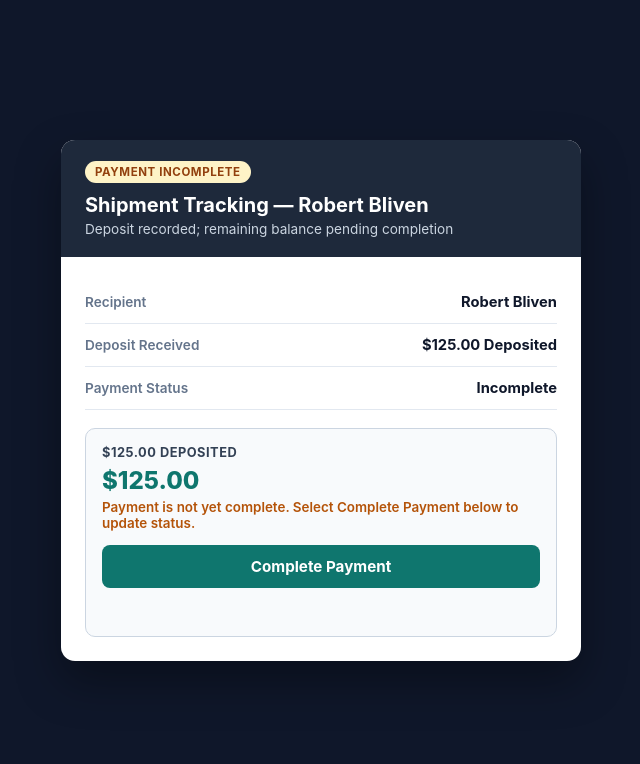
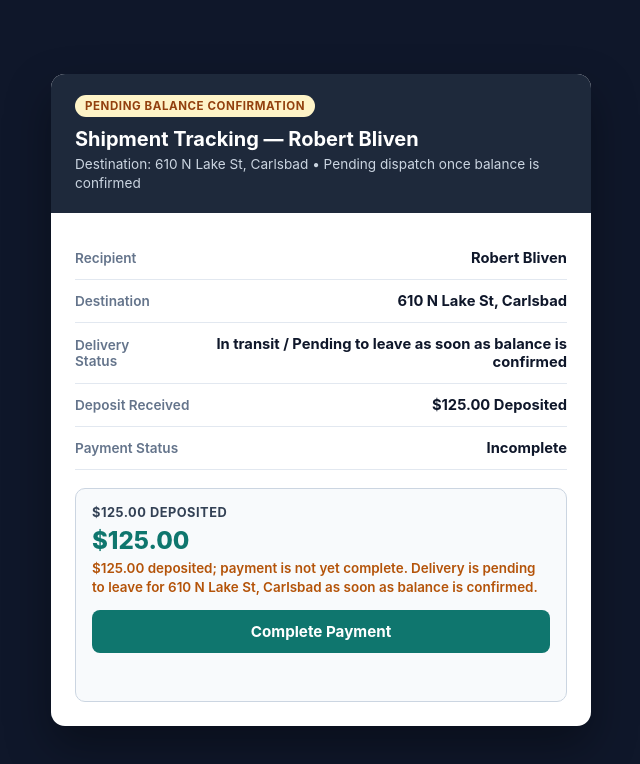
Before and after one commit to tracking-code/shipment-status, a plain HTML site: page index.html in a window 1280 px wide. Shown: the whole page, without its empty margins (319-959 px from the left). Drawn offline with Linux system fonts and the light colour scheme.

Commit message:
Update index.html

```diff
--- a/index.html
+++ b/index.html
@@ -24,7 +24,7 @@
 
     .card {
       width: 100%;
-      max-width: 520px;
+      max-width: 540px;
       background: #ffffff;
       border-radius: 14px;
       overflow: hidden;
@@ -58,6 +58,7 @@
     .header p {
       font-size: 0.85rem;
       color: #cbd5e1;
+      line-height: 1.4;
     }
 
     .body {
@@ -115,6 +116,7 @@
       color: #b45309;
       font-weight: 600;
       margin-bottom: 14px;
+      line-height: 1.4;
     }
 
     .btn {
@@ -139,21 +141,30 @@
       font-weight: 600;
       color: #334155;
       min-height: 20px;
+      line-height: 1.4;
     }
   </style>
 </head>
 <body>
   <div class="card">
     <div class="header">
-      <div class="badge">Payment Incomplete</div>
+      <div class="badge">Pending Balance Confirmation</div>
       <h1>Shipment Tracking — Robert Bliven</h1>
-      <p>Deposit recorded; remaining balance pending completion</p>
+      <p>Destination: 610 N Lake St, Carlsbad • Pending dispatch once balance is confirmed</p>
     </div>
 
     <div class="body">
       <div class="row">
         <span class="label">Recipient</span>
         <span class="value">Robert Bliven</span>
+      </div>
+      <div class="row">
+        <span class="label">Destination</span>
+        <span class="value">610 N Lake St, Carlsbad</span>
+      </div>
+      <div class="row">
+        <span class="label">Delivery Status</span>
+        <span class="value" id="deliveryStatusText">In transit / Pending to leave as soon as balance is confirmed</span>
       </div>
       <div class="row">
         <span class="label">Deposit Received</span>
@@ -167,7 +178,9 @@
       <div class="deposit-box">
         <div class="deposit-title">$125.00 Deposited</div>
         <div class="deposit-amount">$125.00</div>
-        <div class="status-note" id="incompleteNote">Payment is not yet complete. Select Complete Payment below to update status.</div>
+        <div class="status-note" id="incompleteNote">
+          $125.00 deposited; payment is not yet complete. Delivery is pending to leave for 610 N Lake St, Carlsbad as soon as balance is confirmed.
+        </div>
         <button class="btn" onclick="completePayment()">Complete Payment</button>
         <div class="msg" id="actionMsg"></div>
       </div>
@@ -177,9 +190,10 @@
   <script>
     function completePayment() {
       document.getElementById("paymentStatusText").textContent = "Complete Payment (Updated)";
-      document.getElementById("incompleteNote").textContent = "Payment marked as complete on this tracking page.";
+      document.getElementById("deliveryStatusText").textContent = "In Transit — Scheduled to leave for 610 N Lake St, Carlsbad";
+      document.getElementById("incompleteNote").textContent = "Complete Payment selected. Ready for dispatch / transit to 610 N Lake St, Carlsbad.";
       document.getElementById("incompleteNote").style.color = "#047857";
-      document.getElementById("actionMsg").textContent = "Status updated: Complete Payment.";
+      document.getElementById("actionMsg").textContent = "Updated: Complete Payment recorded for Robert Bliven.";
     }
   </script>
 </body>
```
